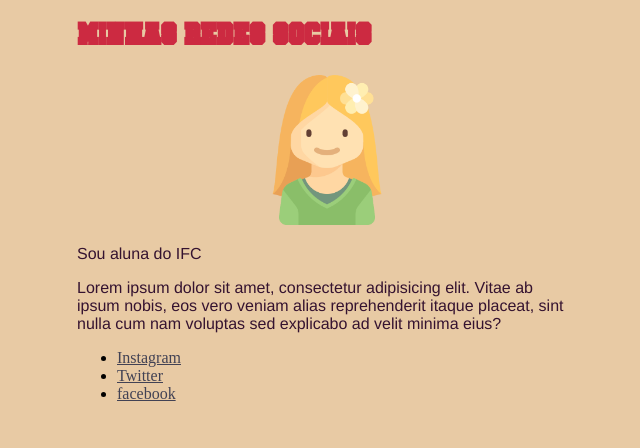
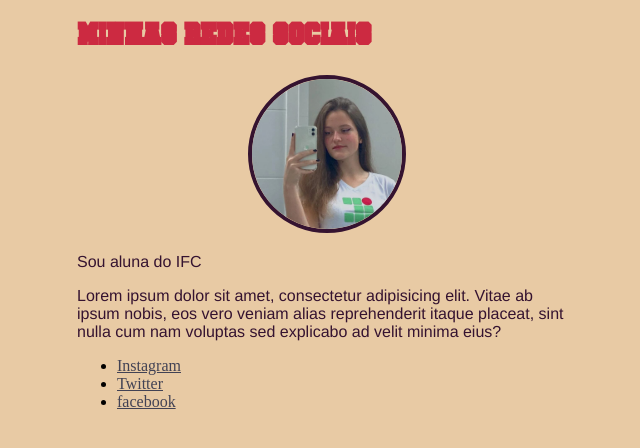
Before and after one commit to kozakmaria/Maria-Eduarda-, a plain HTML site: page index.html in a window 1280 px wide. Shown: the whole page, without its empty margins (313-953 px from the left). Drawn offline with Linux system fonts and the light colour scheme.

Commit message:
Add files via upload

```diff
--- a/css/estilo.css
+++ b/css/estilo.css
@@ -25,15 +25,19 @@ body {
 
 div {
     text-align: center;}
-h1 {
-    color:var(--cor_titulo);
+
+h1 {color:var(--cor_titulo);
     font-family: SoccerLeagueCollege;
-}
+    font-size: 200%;}
 
 body p {color:var(--cor_paragrafo);
-    font-family: 'Franklin Gothic Medium', 'Arial Narrow', Arial, sans-serif;
-}
+    font-family: 'Franklin Gothic Medium', 'Arial Narrow', Arial, sans-serif;}
 
 ul li a {color: var(--cor_link);}
 
-img {width: 150px}
+img {width: 150px;
+    border-radius: 50%;
+    border-width: 4px;
+    border-color: var(--cor_paragrafo);
+    border-style: solid;
+}
--- a/index.html
+++ b/index.html
@@ -10,7 +10,7 @@
 <body>
   <h1>Minhas Redes Sociais</h1>
   <div class="imagem">
-    <img src="img/perfil.png" alt="foto de perfil">
+    <img src= "img/WhatsApp Image 2022-05-24 at 09.17.00.jpeg" alt="foto de perfil">
   </div>
   <p>Sou aluna do IFC</p>
   <p>Lorem ipsum dolor sit amet, consectetur adipisicing elit. Vitae ab ipsum nobis, eos vero veniam alias reprehenderit itaque placeat, sint nulla cum nam voluptas sed explicabo ad velit minima eius?</p>
```
Also changed, not shown: img/WhatsApp Image 2022-05-24 at 09.17.00.jpeg (added).
